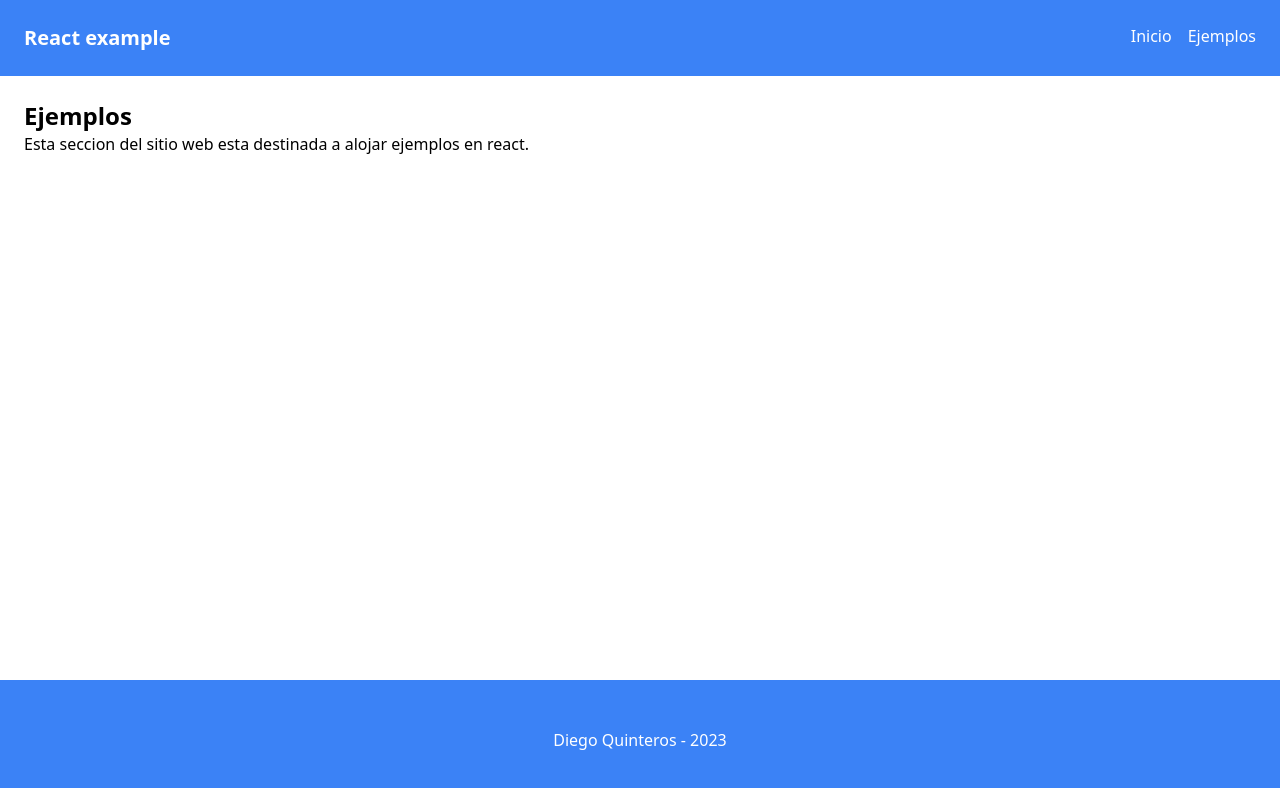
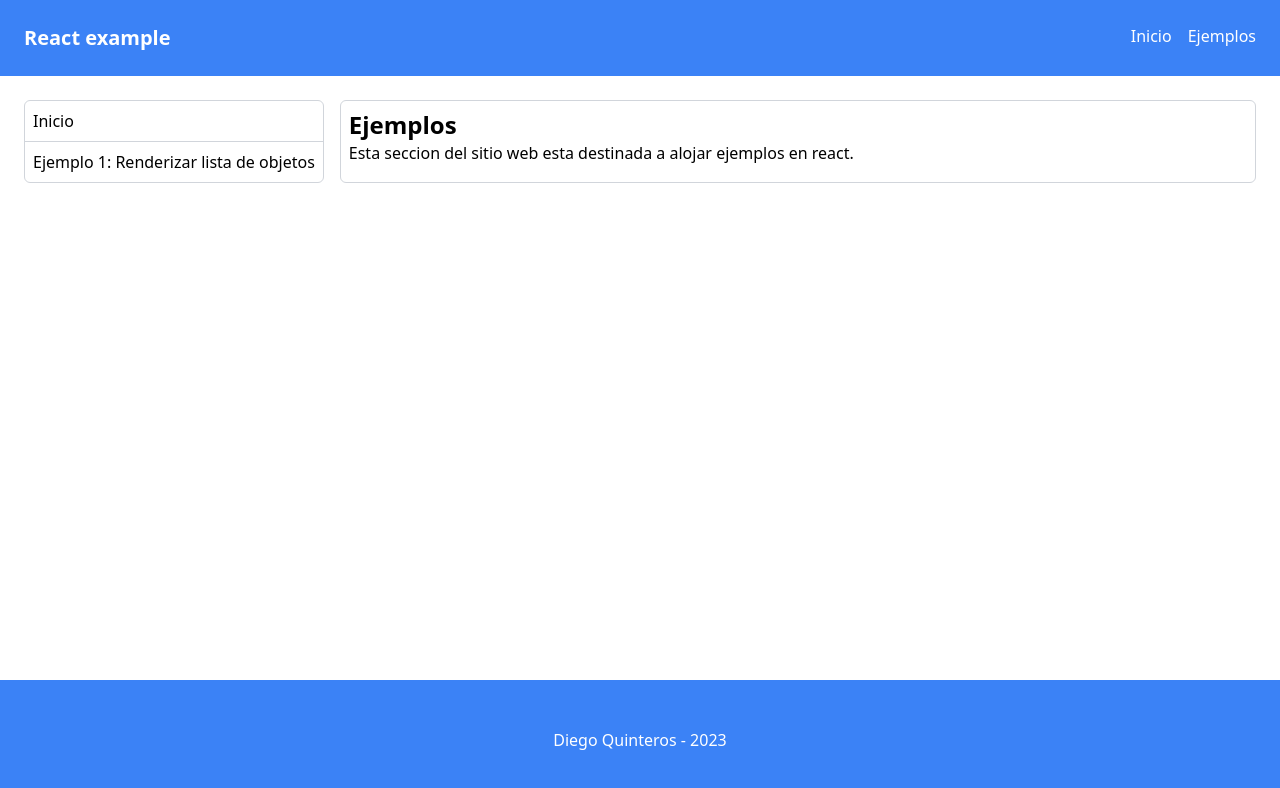
Before and after one commit to sv21009/react_example, a Next.js app: page /examples in a window 1280 px wide. Shown: the top 788 px of the page. Built offline with nearby package versions, Linux system fonts and the light colour scheme.

Commit message:
💄 Update ExamplesLayout

```diff
--- /dev/null
+++ b/app/examples/layout.tsx
@@ -0,0 +1,31 @@
+import Link from 'next/link'
+import React, { ReactNode } from 'react'
+
+interface IExampleLayoutProps {
+  children: ReactNode
+}
+
+const ExamplesLayout = ({children}:IExampleLayoutProps) => {
+  return (
+    <div className='flex flex-row gap-4'>
+      <div className='border border-gray-300 rounded-md h-fit self-start overflow-hidden'>
+        <Link href={'/examples'}>
+          <div className='p-2 hover:bg-blue-400 hover:text-white border-b border-gray-300'>
+            Inicio
+          </div>
+        </Link>
+        <Link href={'/examples/1'}>
+
+          <div className='p-2 hover:bg-blue-400 hover:text-white'>
+            Ejemplo 1: Renderizar lista de objetos
+          </div>
+        </Link>
+      </div>
+      <div className='flex-1 border border-gray-300 rounded-md p-2'>
+        {children}
+      </div>
+    </div>
+  )
+}
+
+export default ExamplesLayout
```
